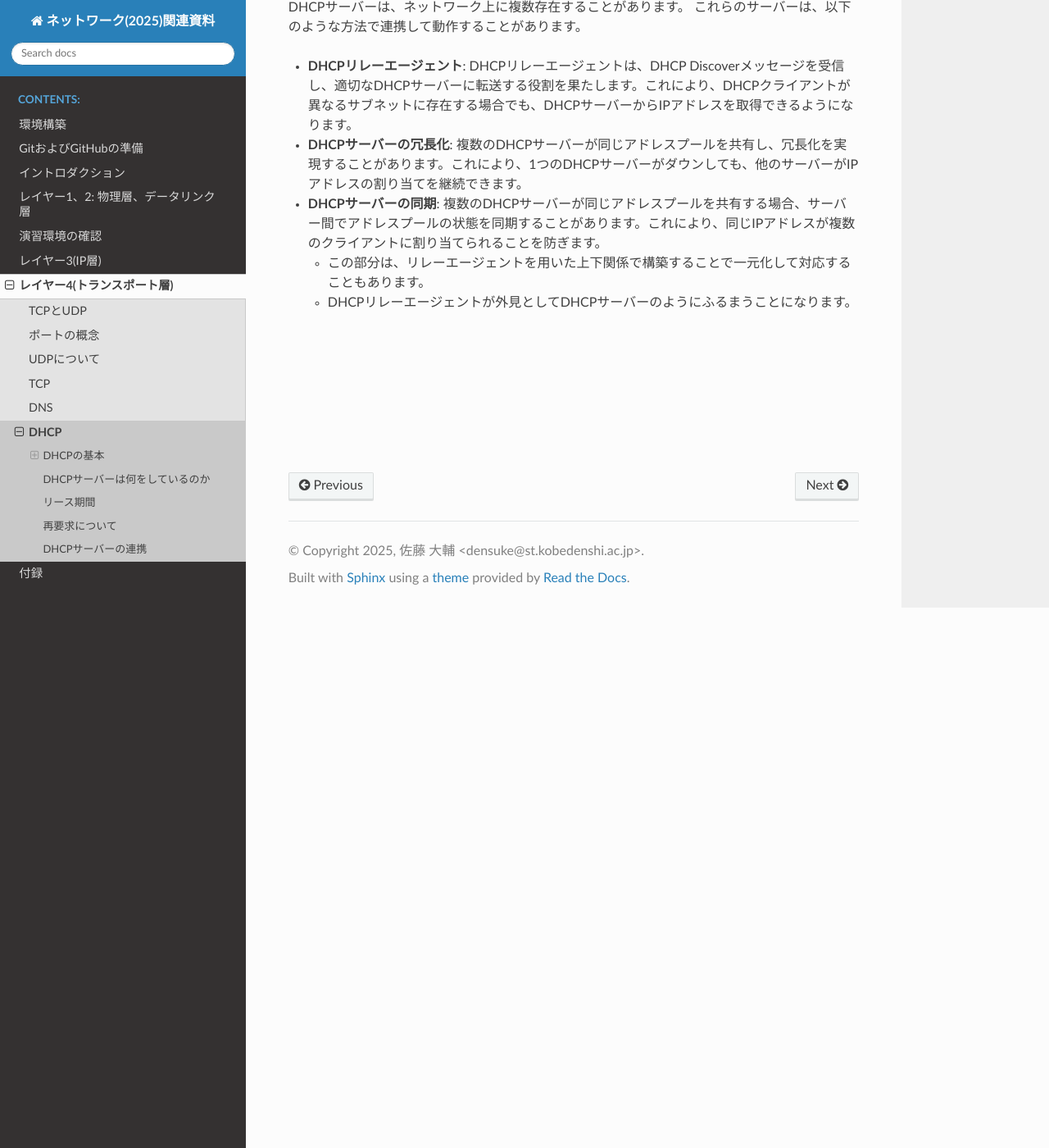
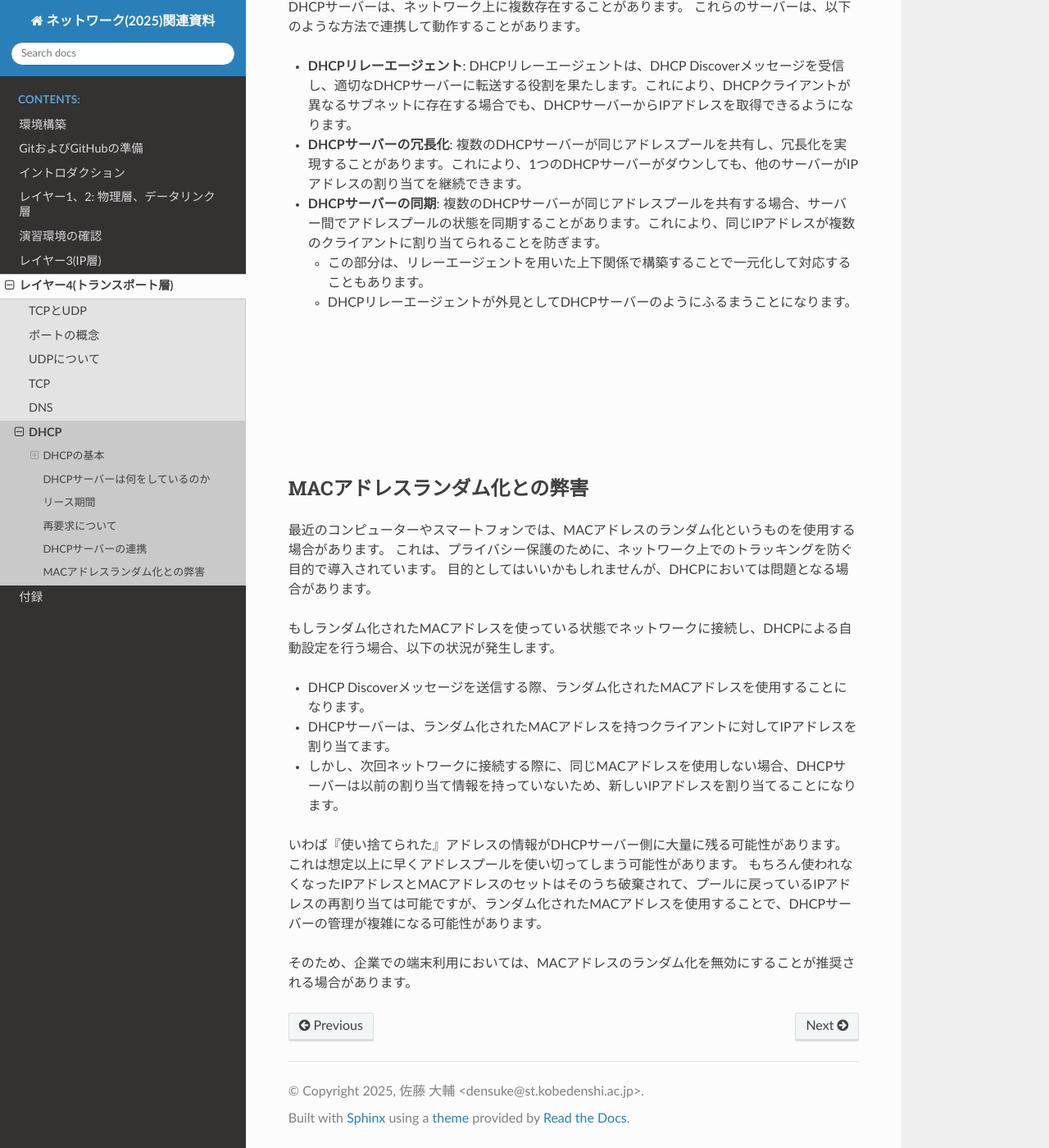
Before and after one commit to densuke/2025-network-doc, a Sphinx documentation site: the page built from source/transport/dhcp.md, in a window 1280 px wide and 1400 px high, scrolled down 6215 px. Shown: the whole window at 82% size. Built offline with Sphinx 7.4.7 and the Read the Docs theme 3.1.0, drawn with Linux system fonts in a browser that asks for light colours; pages that are not in the unit, such as notebooks, are missing from menus.

Commit message:
MACランダム化との弊害について

````diff
--- a/source/transport/dhcp.md
+++ b/source/transport/dhcp.md
@@ -231,3 +231,21 @@ sequenceDiagram
   Server->>Relay: アドレスの送信
   Relay-->>Client: DHCP Acknowledgment
 ```
+
+## MACアドレスランダム化との弊害
+
+最近のコンピューターやスマートフォンでは、MACアドレスのランダム化というものを使用する場合があります。
+これは、プライバシー保護のために、ネットワーク上でのトラッキングを防ぐ目的で導入されています。
+目的としてはいいかもしれませんが、DHCPにおいては問題となる場合があります。
+
+もしランダム化されたMACアドレスを使っている状態でネットワークに接続し、DHCPによる自動設定を行う場合、以下の状況が発生します。
+
+- DHCP Discoverメッセージを送信する際、ランダム化されたMACアドレスを使用することになります。
+- DHCPサーバーは、ランダム化されたMACアドレスを持つクライアントに対してIPアドレスを割り当てます。
+- しかし、次回ネットワークに接続する際に、同じMACアドレスを使用しない場合、DHCPサーバーは以前の割り当て情報を持っていないため、新しいIPアドレスを割り当てることになります。
+
+いわば『使い捨てられた』アドレスの情報がDHCPサーバー側に大量に残る可能性があります。
+これは想定以上に早くアドレスプールを使い切ってしまう可能性があります。
+もちろん使われなくなったIPアドレスとMACアドレスのセットはそのうち破棄されて、プールに戻っているIPアドレスの再割り当ては可能ですが、ランダム化されたMACアドレスを使用することで、DHCPサーバーの管理が複雑になる可能性があります。
+
+そのため、企業での端末利用においては、MACアドレスのランダム化を無効にすることが推奨される場合があります。
````
